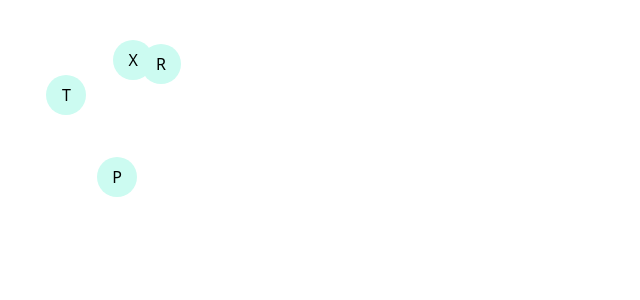
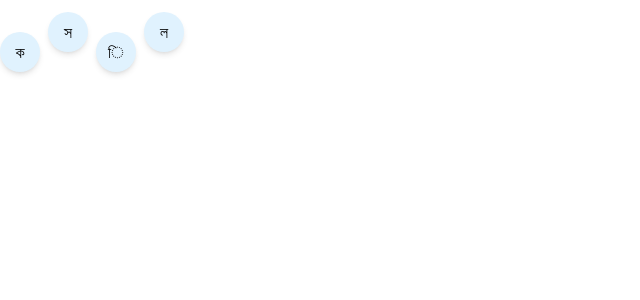
Before and after one commit to DevWithEasy/kids_learning, a React (Vite) app in the folder client/: page / in a window 1280 px wide. Shown: the top 300 px of the page, without its empty margins (0-640 px from the left). Built offline with nearby package versions, Linux system fonts and the light colour scheme.

Commit message:
word game worfd match complete

```diff
--- a/client/package.json
+++ b/client/package.json
@@ -16,7 +16,8 @@
     "react-dnd": "^16.0.1",
     "react-dnd-html5-backend": "^16.0.1",
     "react-dom": "^18.2.0",
-    "react-router-dom": "^6.21.1"
+    "react-router-dom": "^6.21.1",
+    "zustand": "^4.4.7"
   },
   "devDependencies": {
     "@types/react": "^18.2.43",
--- a/client/src/components/Letter.jsx
+++ b/client/src/components/Letter.jsx
@@ -1,22 +1,36 @@
 import React from 'react';
 import { useDrag } from 'react-dnd';
+import {motion} from 'framer-motion'
 
-const Letter = ({ letter, id }) => {
+const Letter = ({ letter, value }) => {
     const [{ isDragging }, drag] = useDrag({
         type: 'letter',
-        item: { id, letter },
+        item: { letter },
         collect: (monitor) => ({
             isDragging: !!monitor.isDragging(),
         }),
     });
-
+    const isOdd = value % 2 === 0
     return (
-        <div
+        <motion.div
+            initial={{
+                scale : 0
+            }}
+            animate = {{
+                scale : 1,
+                y : isOdd ? 0 : -20
+            }}
+            transition={{
+                delay : 0.1 * value,
+                duration : 0.1 * value
+            }}
+            drag
+            dragConstraints ={{}}
             ref={drag}
-            className={`w-10 h-10 p-2 flex justify-center items-center bg-sky-100 rounded-full shadow-md ${isDragging ? 'opacity-50' : 'opacity-100'}`}
+            className={`w-10 h-10 p-2 flex justify-center items-center bg-sky-100 rounded-full shadow-md hover:cursor-move ${isDragging ? 'opacity-50' : 'opacity-100'}`}
         >
             <span>{letter}</span>
-        </div>
+        </motion.div>
     );
 };
 
--- a/client/src/pages/Home.jsx
+++ b/client/src/pages/Home.jsx
@@ -6,8 +6,8 @@ const Home = () => {
 
     return (
         <div>
-            {/* <WordGame/> */}
-            <Words/>
+            <WordGame/>
+            {/* <Words/> */}
         </div>
     );
 };
--- a/client/src/pages/WordGame/Ans_Area.jsx
+++ b/client/src/pages/WordGame/Ans_Area.jsx
@@ -1,9 +1,8 @@
-import React from 'react';
-import { useState } from 'react';
+import React, { useEffect } from 'react';
 import { useDrop } from 'react-dnd';
+import useWordStore from '../../store/wordStore';
 
-const Ans_Area = () => {
-    const [letters, setLetters] = useState([])
+const Ans_Area = ({word,letters, setLetters,ans_letters, setAns_letters}) => {
     const [{ isOver }, drop] = useDrop(() => ({
         accept: 'letter',
         drop: (item) => addLetter(item.letter),
@@ -12,28 +11,44 @@ const Ans_Area = () => {
         })
     }))
     const addLetter = (letter) => {
-        setLetters((prevLetters) => [...prevLetters, letter])
+        setAns_letters(prevState=> {
+            return [...prevState ,letter]
+        })
+        setLetters(prevState=> {
+            return prevState.filter( item => item !== letter)
+        })
     }
 
     const removeLetter = (letter) => {
-        const findLetters = letters.filter(item => item !== letter)
-        setLetters(findLetters)
+        setAns_letters(prevState=> {
+            return prevState.filter( item => item !== letter)
+        })
+        setLetters(prevState=> {
+            return [...prevState ,letter]
+        })
     }
-
-    // console.log(letters)
-    // console.log(letters.join(''))
+    useEffect(()=>{
+        if(word.length === ans_letters.length) {
+            if(word === ans_letters.join('')){
+                return console.log('Match found')
+            }else{
+                return console.log('Match not found')
+            }
+        }
+    },[ans_letters])
+    // console.log(word.length)
     return (
         <div>
             <div
                 ref={drop}
-                className='p-4'
+                className={`p-4 ${isOver ? 'bg-gray-50' : ''}`}
             >
-                <p>{letters.join('')}</p>
+                <p>{ans_letters.join('')}</p>
                 <div
                     className='flex space-x-0.5'
                 >
                 {
-                    letters.map((letter, i) => <p
+                    ans_letters.map((letter, i) => <p
                             key={i}
                             onClick={()=>removeLetter(letter)}
                             className='relative p-2 w-10 h-10 flex justify-center items-center text-center border cursor-pointer group hover:bg-red-500 hover:text-white hover:border-none hover:rounded-full hover:flex-row-reverse'
--- a/client/src/pages/WordGame/Qn_Area.jsx
+++ b/client/src/pages/WordGame/Qn_Area.jsx
@@ -1,24 +1,19 @@
-import React, { useEffect, useState } from 'react';
+import React from 'react';
 import Letter from '../../components/Letter';
-import shuffleWord from '../../utils/shuffleWord';
 
-const QN_Area = ({ word }) => {
-    const [letters, setLetters] = useState([])
-
-    useEffect(() => {
-        setLetters(shuffleWord(word))
-    }, [word])
+const QN_Area = ({ word,letters }) => {
 
     return (
         <div
             className=''
         >
             <div
-                className=''
+                className='flex space-x-2'
             >
                 {letters &&
                     letters.map((letter, i) => <Letter
                         key={i}
+                        value={i}
                         letter={letter}
                     />)
                 }
--- a/client/src/pages/WordGame/WordGame.jsx
+++ b/client/src/pages/WordGame/WordGame.jsx
@@ -1,18 +1,29 @@
-import React, { useState } from 'react';
+import React, { useEffect, useState } from 'react';
 import { DndProvider } from 'react-dnd';
 import { HTML5Backend } from 'react-dnd-html5-backend';
 import QN_Area from './Qn_Area';
 import Ans_Area from './Ans_Area';
+import shuffleWord from '../../utils/shuffleWord';
+import useWordStore from '../../store/wordStore';
 
 const WordGame = () => {
+    const {addWord} = useWordStore()
     const [word, setWord] = useState('কলসি')
+    const [letters, setLetters] = useState([])
+    const [ans_letters, setAns_letters] = useState([])
+
+    useEffect(() => {
+        setLetters(shuffleWord(word))
+        addWord(word)
+    }, [word])
+
     return (
         <DndProvider backend={HTML5Backend}>
             <div
                 className='h-screen'
             >
-                <Ans_Area/>
-                <QN_Area {...{word}}/>
+                <Ans_Area {...{word,letters, setLetters,ans_letters, setAns_letters}}/>
+                <QN_Area {...{word,letters, setLetters,ans_letters, setAns_letters}}/>
             </div>
         </DndProvider>
     );
--- a/client/src/pages/Words.jsx
+++ b/client/src/pages/Words.jsx
@@ -1,15 +1,12 @@
 import React, { useEffect, useRef, useState } from 'react';
+import {motion} from 'framer-motion'
 
 const Words = () => {
     const board = useRef()
     const [clientWidth, setClientWidth] = useState(192)
     const [clientHeight, setClientHeight] = useState(192)
     const letters = ['X', 'P', 'R', 'T'];
-
-    const getRandomPosition = () => ({
-        top: `${Math.random() * clientHeight-20}px`,
-        left: `${Math.random() * clientWidth-20}px`,
-    })
+    const [] = useState([])
 
     useEffect(() => {
         if (board.current) {
@@ -20,21 +17,87 @@ const Words = () => {
         }
     }, [])
 
-    console.log(getRandomPosition())
+    const generate=()=>{
+        const array = []
+        for (let i = 0; i < letters.length; i++) {
+            const element = letters[i];
+            // console.log(element)
+            array.push({
+                text : element,
+                animation : {
+                    x : i + 1 * 20,
+                    y  : i + 1 * 20
+                }
+            })
 
+        }
+        return(array)
+    }
+    generate()
     return (
         <div
-            className='relative h-[300px]  overflow-hidden'
+            className='m-4 h-[300px] w-[300px] flex justify-center items-center bg-gray-50  overflow-hidden'
         >
-            {letters.map((l, i) => (
-                <div
-                    key={i}
-                    style={{ ...getRandomPosition() }}
-                    className='absolute h-10 w-10 m-2 p-2 text-center bg-teal-100 rounded-full'
-                >
-                    {l}
-                </div>
-            ))}
+            <div
+                className='relative w-10 h-10'
+            >
+                {letters.map((l, i) => (
+                    <motion.div
+                        key={i}
+                        animate={{
+                            x : -100,
+                            y : 0,
+                        }}
+                        transition={{
+                            delay : 0.2
+                        }}
+                        className='absolute w-10 h-10 bg-teal-100 text-center rounded-full'
+                    >
+                        A
+                    </motion.div>
+                ))}
+            </div>
+
+            {/* <div
+                className='relative w-10 h-10'
+            >
+            <motion.div
+                animate={{
+                    x : -100,
+                    y : 0
+                }}
+                transition={{
+                    delay : 0.2
+                }}
+                className='absolute w-10 h-10 bg-teal-100 text-center rounded-full'
+            >
+                A
+            </motion.div>
+            <motion.div
+                animate={{
+                    x : -80,
+                    y : 50
+                }}
+                transition={{
+                    delay : 0.2
+                }}
+                className='absolute w-10 h-10 bg-red-100 text-center rounded-full'
+            >
+                B
+            </motion.div>
+            <motion.div
+                animate={{
+                    x : -50,
+                    y : 80
+                }}
+                transition={{
+                    delay : 0.4
+                }}
+                className='absolute w-10 h-10 bg-blue-100 text-center rounded-full'
+            >
+                C
+            </motion.div>
+            </div> */}
         </div>
     );
 };
--- /dev/null
+++ b/client/src/store/wordStore.js
@@ -0,0 +1,44 @@
+import { create } from "zustand";
+import { devtools, persist } from "zustand/middleware";
+
+const wordStore = (set) => ({
+    words : [],
+    word : '',
+    letters : [],
+    a_letters : [],
+    addWords: (words) => {
+        set((state) => ({
+            words : words
+        }))
+    },
+    addWord: (word) => {
+        set((state) => ({
+            word : word
+        }))
+    },
+    addLetters: (letters) => {
+        set((state) => ({
+            letters : letters
+        }))
+    },
+    addALetters: (letter) => {
+        set((state) => ({
+            a_letters : [...state.a_letters,letter],
+            letters : state.letters.filter(item=> item != letter)
+        }))
+    },
+    removeALetter :(letter) => {
+        set((state) => ({
+            a_letters : state.a_letters.filter(item=>item != letter),
+            letters : [...state.letters,letter],
+        }))
+    },
+})
+const useWordStore = create(
+    devtools(
+        persist(wordStore, {
+            name: "words"
+        })
+    )
+)
+export default useWordStore;
```
Also changed, not shown: 1 other file (tests, documents, lock files or other folders).
